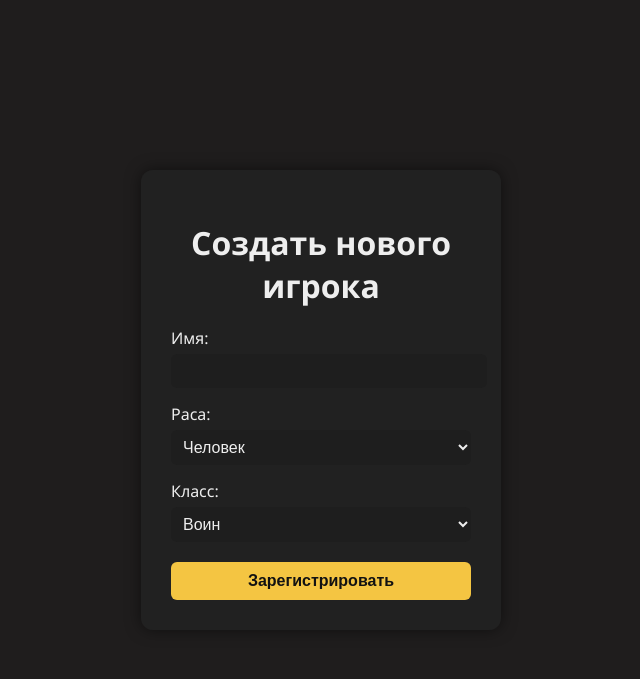
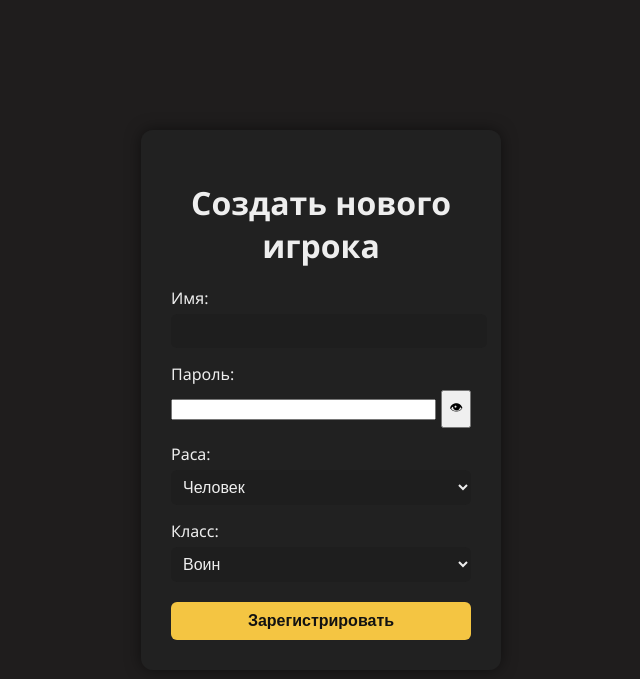
Before and after one commit to IndieGO86/my_game2, a Flask app: page /register in a window 1280 px wide. Shown: the top 679 px of the page, without its empty margins (319-959 px from the left). Run offline with Flask 3, Linux system fonts and the light colour scheme.

Commit message:
add login/password

```diff
--- a/app.py
+++ b/app.py
@@ -1,6 +1,7 @@
 from flask import Flask, render_template, request, redirect, url_for, session, flash
 from flask_sqlalchemy import SQLAlchemy
 from werkzeug.utils import secure_filename
+from werkzeug.security import generate_password_hash, check_password_hash
 import os
 
 # Создаем экземпляры без привязки к приложению
@@ -18,6 +19,7 @@ class Player(db.Model):
     __tablename__ = "player"
     id = db.Column(db.Integer, primary_key=True)
     name = db.Column(db.String(50), nullable=False, unique=True)
+    password_hash = db.Column(db.Text, nullable=False)
     race = db.Column(db.String(50), nullable=False)
     player_class = db.Column(db.String(50), nullable=False)
     avatar_url = db.Column(db.String(200), default='default.png')
@@ -55,13 +57,30 @@ def index():
 @app.route("/register", methods=['GET', 'POST'])
 def register():
     if request.method == 'POST':
-        name = request.form['name']
+        name = request.form['name'].strip()
+        password = request.form['password'].strip()
         race = request.form['race']
         player_class = request.form['player_class']
+
+        # Проверка: игрок уже существует?
+        existing_player = Player.query.filter_by(name=name).first()
+        if existing_player:
+            flash("Игрок с таким именем уже существует!", "error")
+            return redirect(url_for("register"))
+
+        # Проверка пароля
+        if len(password) < 6:
+            flash("Пароль должен содержать минимум 6 символов!", "error")
+            return redirect(url_for("register"))
+
+
+        # Хэшируем пароль
+        hashed_password = generate_password_hash(password)
 
         new_player = Player(
             name=name,
             race=race,
+            password_hash=hashed_password,
             player_class=player_class,
             health=100
         )
@@ -75,6 +94,7 @@ def register():
         db.session.commit()
 
         session['player_id'] = new_player.id
+        flash("Регистрация успешна, вы вошли в игру!", "success")
         return redirect(url_for('index'))
 
     return render_template("register.html")
@@ -82,12 +102,15 @@ def register():
 @app.route("/login", methods=['POST'])
 def login():
     name = request.form['name']
+    password = request.form['password'].strip()
+
     player = Player.query.filter_by(name=name).first()
 
-    if player:
+    if player and check_password_hash(player.password_hash, password):
         session['player_id'] = player.id
+        flash("Успешный вход!", "success")
     else:
-        flash('Игрок с таким именем не найден', 'error')
+        flash("Неверный логин или пароль", "error")
 
     return redirect(url_for('index'))
 
--- a/templates/register.html
+++ b/templates/register.html
@@ -67,9 +67,23 @@
 <body>
     <div class="form-container">
         <h1>Создать нового игрока</h1>
+
         <form method="POST">
             <label for="name">Имя:</label>
             <input type="text" name="name" id="name" required>
+
+            <label for="password">Пароль:</label>
+            <div style="display:flex; align-items:center; gap:5px;">
+                <input type="password" name="password" id="password" required style="flex:1;">
+                <button type="button" onclick="togglePassword()" style="padding:6px;">👁</button>
+            </div>
+
+            <script>
+            function togglePassword() {
+            const field = document.getElementById("password");
+            field.type = field.type === "password" ? "text" : "password";
+            }
+            </script>
 
             <label for="race">Раса:</label>
             <select name="race" id="race" required>
```
